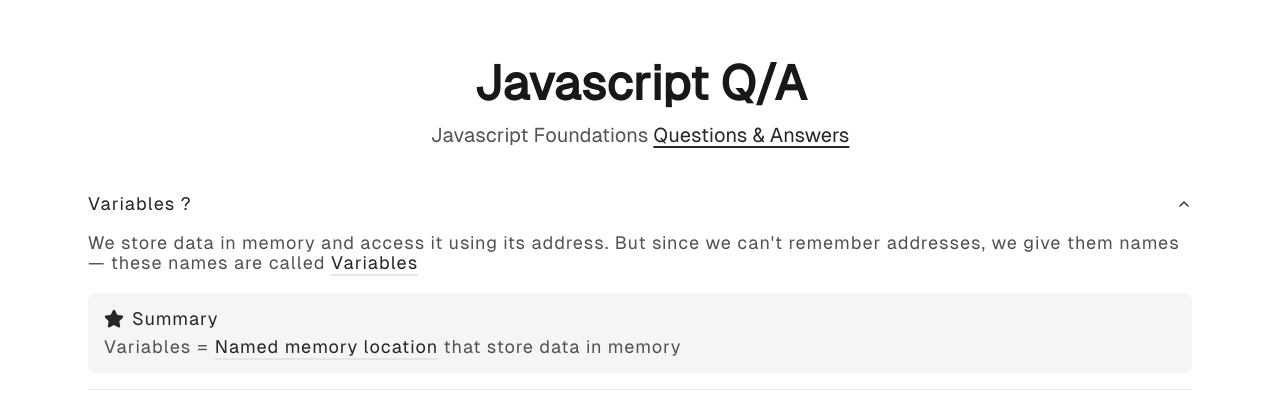
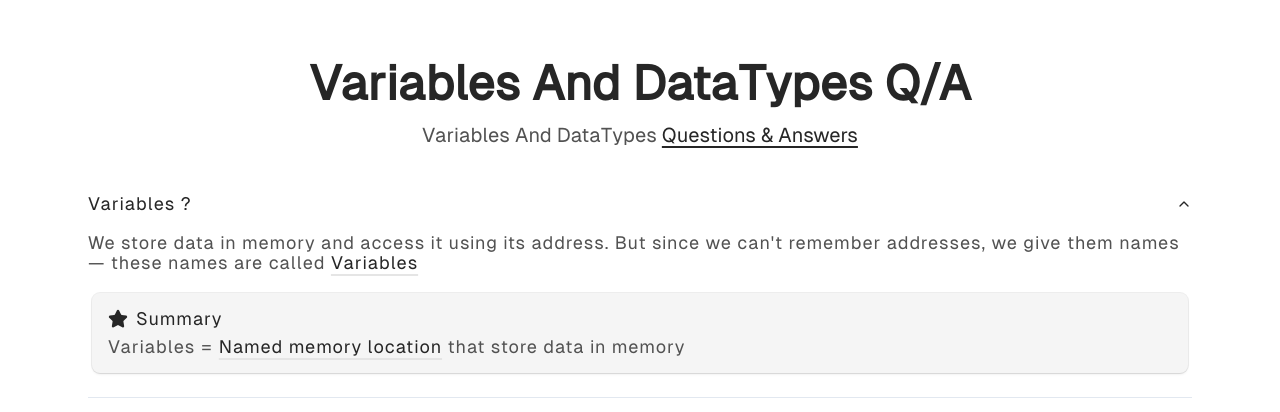
Before and after one commit to Mohd-Arzaid/js-notes, a React (Vite) app: page /VariablesAndDataTypes in a window 1280 px wide. Both pictures are taken after a click on the button "Variables ?". Shown: the top 412 px of the page. Built offline with nearby package versions, Linux system fonts and the light colour scheme.

Commit message:
fixing text color

```diff
--- a/src/components/manual/VariablesAndDataTypes.jsx
+++ b/src/components/manual/VariablesAndDataTypes.jsx
@@ -10,12 +10,12 @@ const VariablesAndDataTypes = () => {
   return (
     <div className=" max-w-[88rem] mx-auto px-4 py-8 md:p-12">
       {/* Heading */}
-      <h2 className="text-[20px] md:text-[48px] text-center font-geist font-semibold text-[#181818]">
-      Javascript Q/A
+      <h2 className="text-[20px] md:text-[48px] text-center font-geist font-semibold text-primary">
+      Variables And DataTypes Q/A
       </h2>
-      <p className="text-[#52525b] text-center text-[15px] md:text-[20px] font-geist">
-      Javascript Foundations{" "}
-      <span className="text-[#27272a] font-geist text-[15px] md:text-[20px] font-medium underline underline-offset-4">
+      <p className="text-secondary text-center text-[15px] md:text-[20px] font-geist">
+      Variables And DataTypes{" "}
+      <span className="text-primary font-geist text-[15px] md:text-[20px] font-medium underline underline-offset-4">
       Questions & Answers
         </span>
       </p>
@@ -25,28 +25,28 @@ const VariablesAndDataTypes = () => {
         <Accordion type="single" collapsible className="w-full">
           {/* Q - 1 */}
           <AccordionItem value="item-1">
-          <AccordionTrigger className="font-geist text-[15px] md:text-[18px] tracking-wider text-neutral-800 font-medium">
+          <AccordionTrigger className="font-geist text-[15px] md:text-[18px] tracking-wider text-primary font-medium">
           Variables ?
             </AccordionTrigger>
-            <AccordionContent className="font-geist text-[15px] md:text-[18px] tracking-wider text-neutral-600">
+            <AccordionContent className="font-geist text-[15px] md:text-[18px] tracking-wider text-secondary">
             We store data in memory and access it using its address. But since
               we can't remember addresses, we give them names — these names are
               called{" "}
-              <span className="text-neutral-800 font-geist text-[15px] md:text-[18px] font-medium underline decoration-neutral-200 decoration-2 underline-offset-[0.27em] transition-colors hover:decoration-neutral-800 ">
+              <span className="text-primary font-geist text-[15px] md:text-[18px] font-medium underline decoration-neutral-200 decoration-2 underline-offset-[0.27em] transition-colors hover:decoration-neutral-800 ">
                 Variables
               </span>
               {/* Quick Summary */}
-              <div className="mt-5 p-4 bg-neutral-100 rounded-lg">
+              <div className="mt-5 my-2 p-4 bg-neutral-100 rounded-lg shadow-input mx-1">
                 <span className="flex gap-1 md:gap-2">
                   <Star className="block md:hidden fill-current text-neutral-800 " size={17} />
                   <Star className="hidden md:block fill-current text-neutral-800 " size={20} />
-                  <h3 className="text-neutral-800 font-geist text-[15px] md:text-[18px] font-medium mb-2">
+                  <h3 className="text-primary font-geist text-[15px] md:text-[18px] font-medium mb-2">
                     Summary
                   </h3>
                 </span>
 
-                <div className="font-geist text-[15px] md:text-[18px] tracking-wider text-neutral-600">
-                  Variables = <span className="text-neutral-800 font-geist text-[15px] md:text-[18px] font-medium underline decoration-neutral-200 decoration-2 underline-offset-[0.27em] transition-colors hover:decoration-neutral-800 ">
+                <div className="font-geist text-[15px] md:text-[18px] tracking-wider text-secondary">
+                  Variables = <span className="text-primary  font-geist text-[15px] md:text-[18px] font-medium underline decoration-neutral-200 decoration-2 underline-offset-[0.27em] transition-colors hover:decoration-neutral-800 ">
                   Named memory location
               </span>  that store data in memory
                 </div>
--- a/src/index.css
+++ b/src/index.css
@@ -67,3 +67,21 @@
     @apply bg-background text-foreground;
   }
 }
+
+@layer utilities {
+  .text-primary {
+    @apply text-neutral-800 ;
+  }
+
+  .text-secondary {
+    @apply text-neutral-600 ;
+  }
+
+  :root {
+    --shadow-input: 0px 2px 3px -1px rgba(0, 0, 0, 0.1), 0px 1px 0px 0px rgba(25, 28, 33, 0.02), 0px 0px 0px 1px rgba(25, 28, 33, 0.08);
+  }
+
+  .shadow-input {
+    box-shadow: var(--shadow-input);
+  }
+}
```
